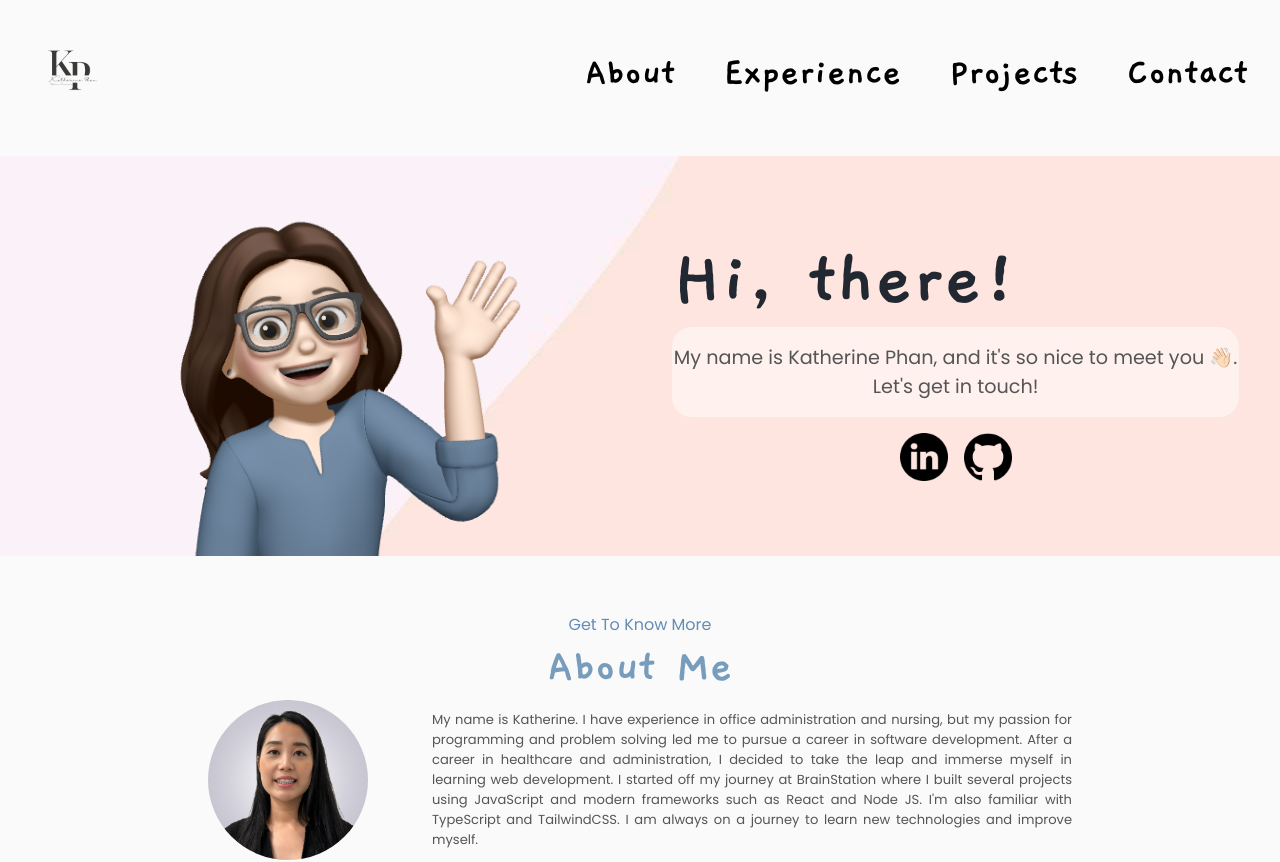
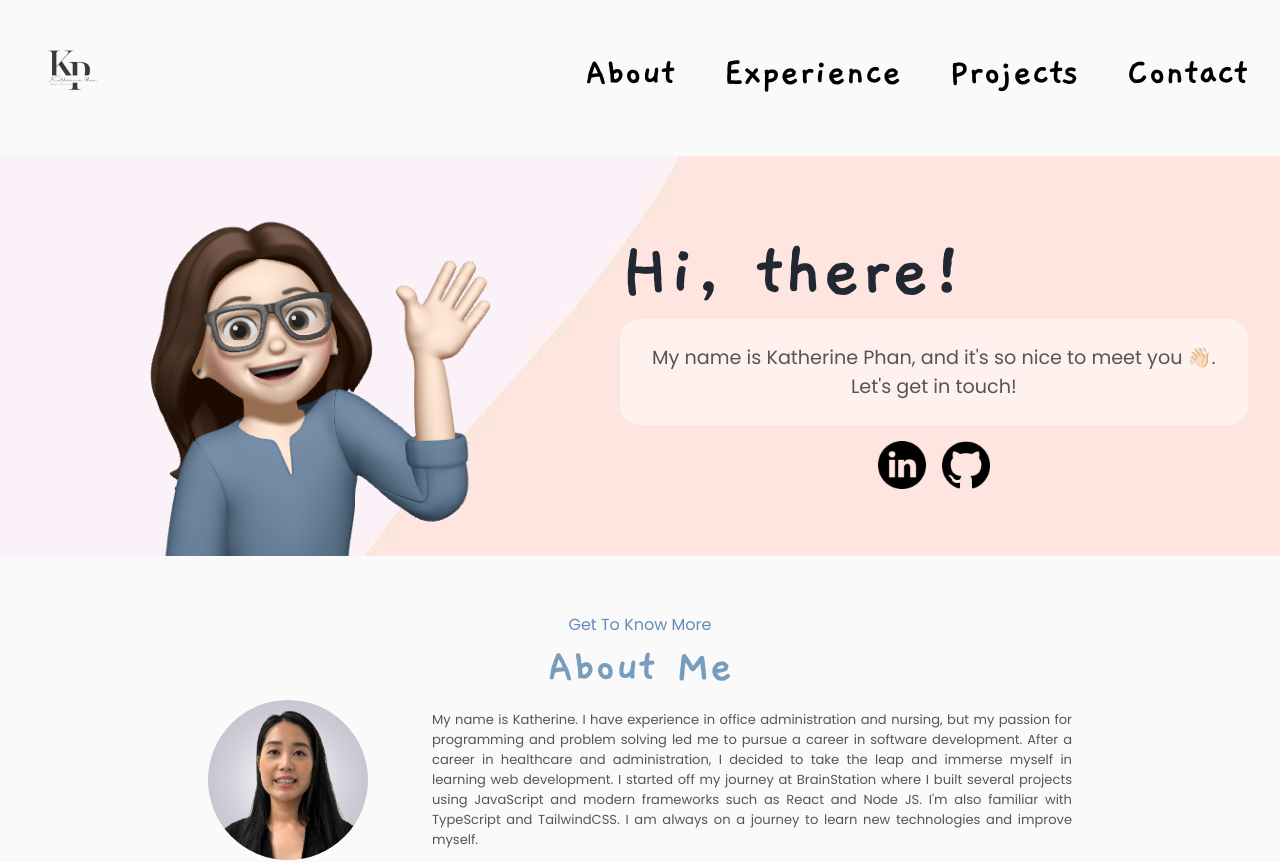
Before and after one commit to Kathp21/katherine-portfolio, a React (Create React App) app: page / in a window 1280 px wide. Shown: the top 862 px of the page. Built offline with nearby package versions, Linux system fonts and the light colour scheme.

Commit message:
Add padding for intro box'

```diff
--- a/src/components/Header/Header.scss
+++ b/src/components/Header/Header.scss
@@ -67,7 +67,7 @@
         }
 
         @include desktop {
-            flex: 1;
+            flex: 1.2;
         }
     }
 
@@ -116,12 +116,12 @@
         position: relative;
         font-size: 0.9rem;
         text-align: center;
-        margin: 1rem;
         padding: 1rem 0;
         z-index: 2;
 
         @include tablet {
             font-size: 1rem;
+            padding: 1.5rem;
         }
 
         @include desktop {
```
